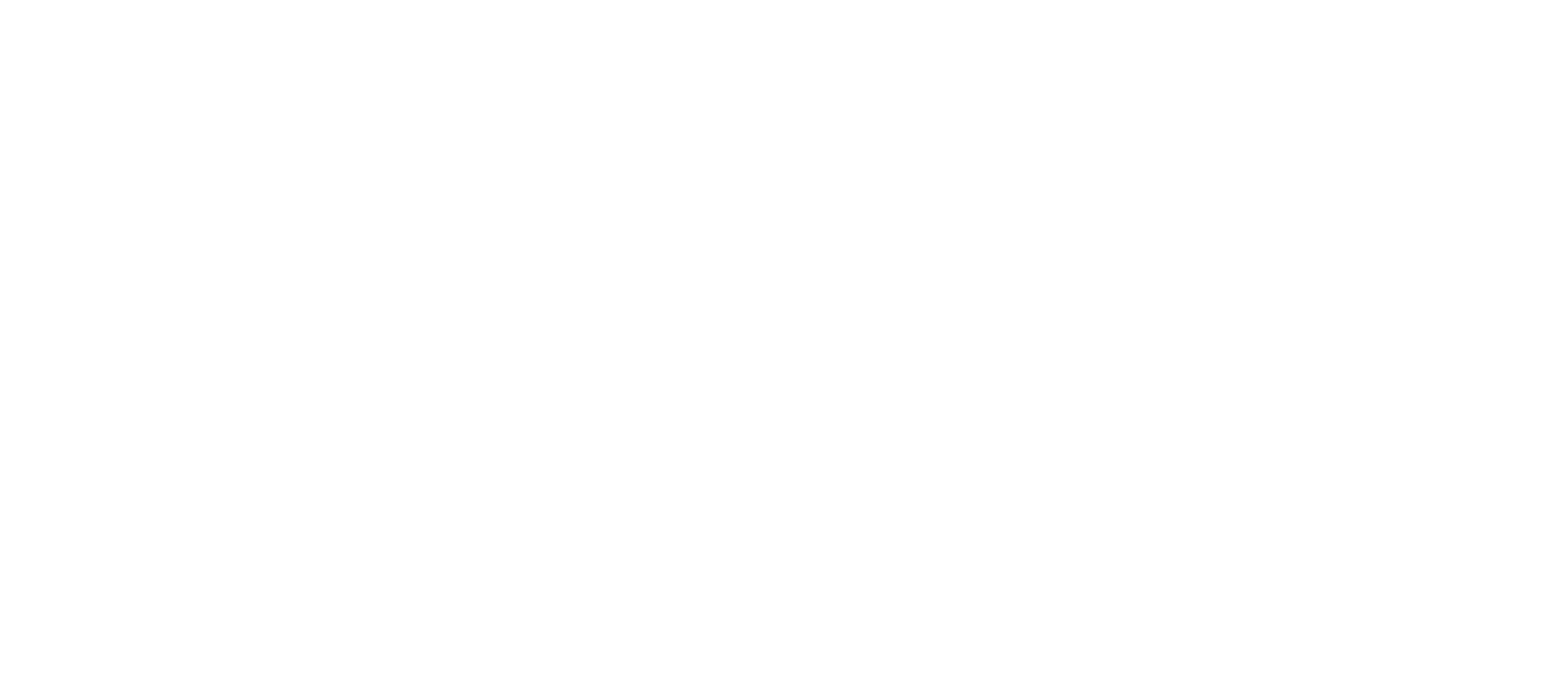
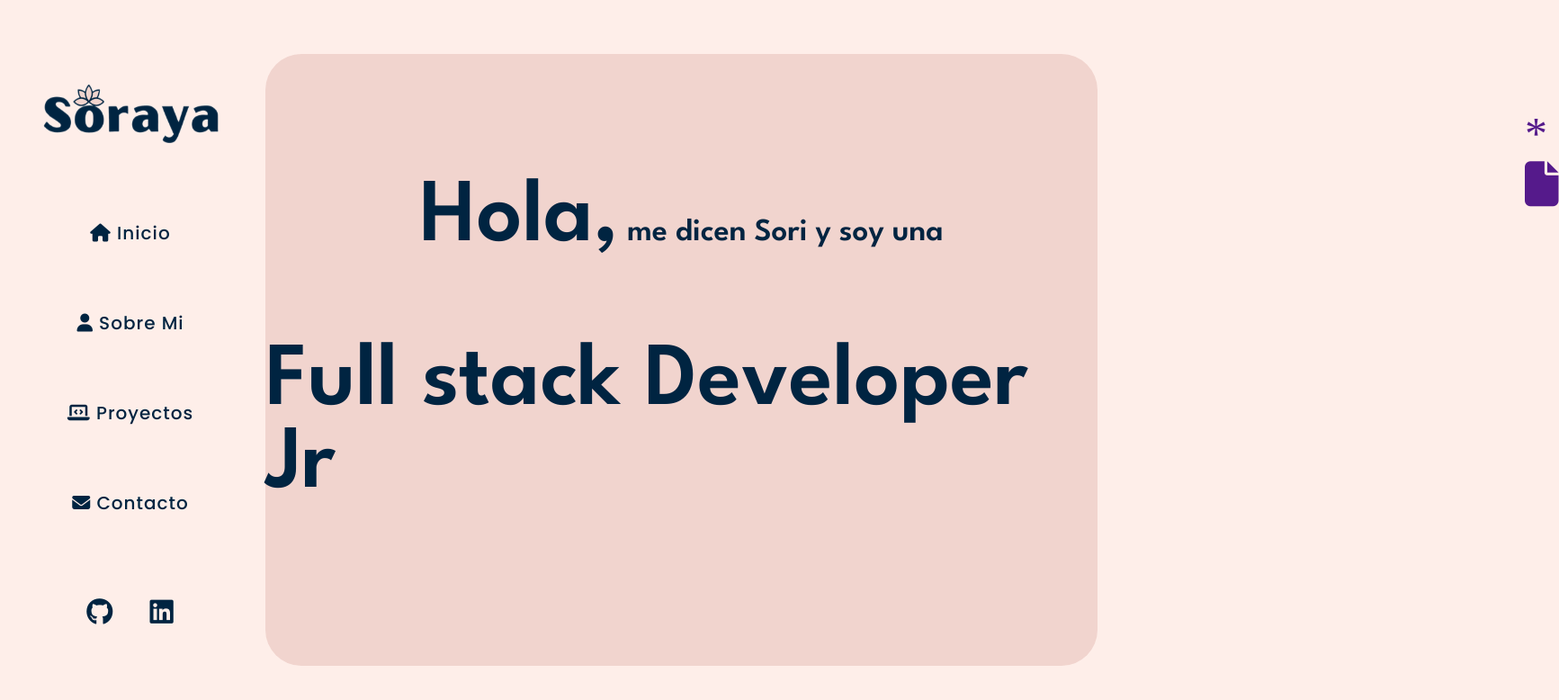
Before and after one commit to sorayaPerez/Portfolio, a plain HTML site: page index.html in a window 1280 px wide. Shown: the whole page at 90% size, 1733 px wide, since content can reach past the window. Drawn offline with nearby package versions, Linux system fonts and the light colour scheme; a web font is replaced by a local one.

Commit message:
landing page

```diff
--- a/assets/css/style.css
+++ b/assets/css/style.css
@@ -1 +1,190 @@
-/* font-family: 'Poppins', sans-serif; */
+/* ================ RESETS =============== */
+* {
+    box-sizing: border-box;
+    margin: 0;
+    padding: 0;
+}
+
+html {
+    font-size: 62.5%;
+}
+
+body {
+    width: 100vw;
+    height: 100vh;
+    background-color: var(--colorFondo);
+}
+
+a{
+    text-decoration: none;
+}
+
+a.visited {
+    color: rgb(0, 0, 0);
+}
+
+a:active {
+    color: rgb(0, 0, 0);
+}
+
+h1,h2,h3,h4,h5,h6 {
+	font-size:100%;
+	font-weight:normal;
+}
+
+/* ================ VARIABLES =============== */
+
+:root {
+    /* ============ COLORES == */
+    --colorFondo: #FEEEE9;
+    --colorRelleno: #F1D4CE;
+    --colorTitulos: #002441;
+
+
+    font-family: 'League Spartan', sans-serif;
+    font-family: 'Poppins', sans-serif;
+    font-family: 'Radley', serif;
+
+    /* ============ TIPOGRAFIAS == */
+    --fontTitulo: 'League Spartan', sans-serif;
+    --fontNavbar: 'Poppins', sans-serif;
+    --fontDetalles: 'Radley', serif;
+
+    /* ============ TAMAÑOS == */
+    --fontSize_titulo: 3rem;
+    --fontSize_navbar: 2rem;
+    --fontSize_texto: 1rem;
+}
+
+
+
+/* ================ LandingPage =============== */
+.containerPrincipal {
+    display: grid;
+    grid-template-columns: 1fr 6fr;
+    gap: 1.5em;
+    height: 100vh;
+}
+
+
+/* ================ MENU =============== */
+.containerPrincipal .menu img {
+    width: 200px;
+    height: 70px;
+}
+
+/* Esto hay que sacarlo */
+.containerPrincipal>div:hover {
+    border: 1px solid rgb(247, 204, 29);
+}
+
+.menu {
+    margin-top: 80px;
+    height: 80%;
+    /* border: 1px solid slateblue; */
+    padding-left: 20px;
+    padding-right: 10px;
+
+    display: flex;
+    flex-direction: column;
+    justify-content: space-around;
+    align-items: center;
+
+}
+
+.containerPrincipal .menu div>a {
+    font-family: var(--fontNavbar);
+    font-size: var(--fontSize_navbar);
+    font-weight: 500;
+    color: var(--colorTitulos);
+    padding: 1rem;
+    border-radius: 1rem;
+    letter-spacing: 1px;
+    cursor: pointer;
+}
+
+.containerPrincipal .menu .navbar>a:hover {
+    background-color: var(--colorRelleno);
+    color: var(--colorTitulos);
+    transform: scale(1.1);
+    transition: .5s;
+    border-radius: 1rem;
+}
+
+.navbar {
+    margin-top: 0px;
+    display: flex;
+    flex-direction: column;
+    align-items: center;
+    width: 250px;
+    height: 450px;
+    justify-content: space-evenly;
+}
+
+.containerRedes{
+    display: flex;
+    gap: 20px;
+}
+
+.fa-linkedin, .fa-github{
+    font-size: 30px;
+}
+
+.containerRedes .enlaces{
+    transition: box-shadow 0.4s;
+}
+
+.containerRedes >.enlaces:hover{
+    box-shadow: 0 0 20px 5px #F1D4CE;
+}
+
+
+/*======= LADO DERECHO */
+.container {
+    background-color: var(--colorRelleno);
+    border-radius: 40px;
+    margin: 60px 60px 60px 0px;
+    position: relative;
+}
+
+.cv{
+    position: absolute;
+    top: 59px;
+    left: 1400px;
+    font-size: 5rem;
+
+}
+
+hgroup{
+    display: flex;
+    flex-direction: column;
+    align-items: center;
+    justify-content: center;
+
+    height: 80vh;
+    gap: 90px
+}
+
+#titulo{
+    font-family: var(--fontTitulo);
+    font-size: 10rem;
+    font-weight: 600;
+    color: var(--colorTitulos);
+}
+
+h2{
+    font-family: var(--fontTitulo);
+    font-size: 3.5rem;
+    font-weight: 600;
+    color: var(--colorTitulos);
+}
+
+#tituloHola{
+    font-family: var(--fontTitulo);
+    font-size: 10rem;
+    font-weight: 600;
+    color: var(--colorTitulos);
+
+}
+
+/* id="tituloArriba" */
--- /dev/null
+++ b/assets/css/stylecopy.css
@@ -0,0 +1,39 @@
+
+/* ================ Resets =============== */
+* {
+    box-sizing: border-box;
+    margin: 0;
+    padding: 0;}
+
+/* ================ VARIABLES =============== */
+
+/* == COLORES == */
+:root{
+    --colorFondo: #FEEEE9;
+}
+
+
+/* font-family: 'Poppins', sans-serif; */
+
+
+/* ================ LandingPage =============== */
+
+body{
+    background-color: var(--colorFondo);
+}
+
+.containerPrincipal{
+    display: grid;
+    grid-template-columns: 1fr 4fr;
+    gap: 1.5em;
+    height: 100vh;
+}
+
+
+.containerPrincipal > div {
+    background-color:bisque;
+}
+
+.containerPrincipal > div:hover {
+    border: 1px solid rgb(247, 204, 29);
+}
--- a/index.html
+++ b/index.html
@@ -1,5 +1,6 @@
 <!DOCTYPE html>
 <html lang="en">
+
 <head>
     <meta charset="UTF-8">
     <meta name="viewport" content="width=device-width, initial-scale=1.0">
@@ -8,17 +9,50 @@
     <!-- ===================  CSS ==================== -->
     <link rel="stylesheet" href="./assets/css/style.css">
 
-    <!--====================== UNICONS    =================== -->
-    <link rel="stylesheet" href="https://unicons.iconscout.com/release/v4.0.8/css/line.css">
+    <!--====================== FONT AWESOME   =================== -->
+    <script src="https://kit.fontawesome.com/1bbd03338b.js" crossorigin="anonymous"> </script>
 
     <!--====================== GOOGLE FONTS    =================== -->
     <link rel="preconnect" href="https://fonts.googleapis.com">
     <link rel="preconnect" href="https://fonts.gstatic.com" crossorigin>
-    <link href="https://fonts.googleapis.com/css2?family=Poppins:wght@400;500;600&display=swap" rel="stylesheet">
+    <link href="https://fonts.googleapis.com/css2?family=League+Spartan:wght@100;200;300;400;500;600;700;800;900&family=Poppins:wght@300;400;500;600;700&family=Radley&display=swap" rel="stylesheet">
 
 
 </head>
+
 <body>
+    <section class="containerPrincipal">
+
+        <nav class="menu">
+            <figure>
+                <img src="./assets/img/logosoraya.png" alt="">
+            </figure>
+
+            <div class="navbar">
+                <a class="enlaces" href=""> <i class="fa-solid fa-house"></i> Inicio </a>
+                <a class="enlaces" href=""> <i class="fa-solid fa-user"></i> Sobre Mi </a>
+                <a class="enlaces" href=""> <i class="fa-solid fa-laptop-code"></i> Proyectos </a>
+                <a class="enlaces" href=""> <i class="fa-solid fa-envelope"></i> Contacto </a>
+            </div>
+
+            <div class="containerRedes">
+                <a class="enlaces" href="https://github.com/sorayaPerez"> <i class="fa-brands fa-github"></i> </a>
+                <a class="enlaces" href="https://www.linkedin.com/in/sorayaperezin/"> <i class="fa-brands fa-linkedin"></i> </a>
+            </div>
+        </nav>
+
+        <!-- ======== Lado derecho -->
+
+        <section class="container">
+            <div class="cv"> <a href=""> * <i class="fa-solid fa-file"></i>  </a> </div>
+
+            <hgroup>
+                <h2> <span id="tituloHola">Hola,</span> me dicen Sori y soy una</h2>
+                <h1 id="titulo"> Full stack Developer  <span class="junior"> Jr</span></h1>
+            </hgroup>
+        </section>
+    </section>
 
 </body>
+
 </html>
```
Also changed, not shown: indexcopy.html (added, +33 -0 lines), assets/img/aver.png (added), assets/img/logocanva.png (added), assets/img/logopng.png (added), assets/img/logosoraya.png (added), assets/img/recortada.png (added), assets/img/sinfondologo.png (added).
